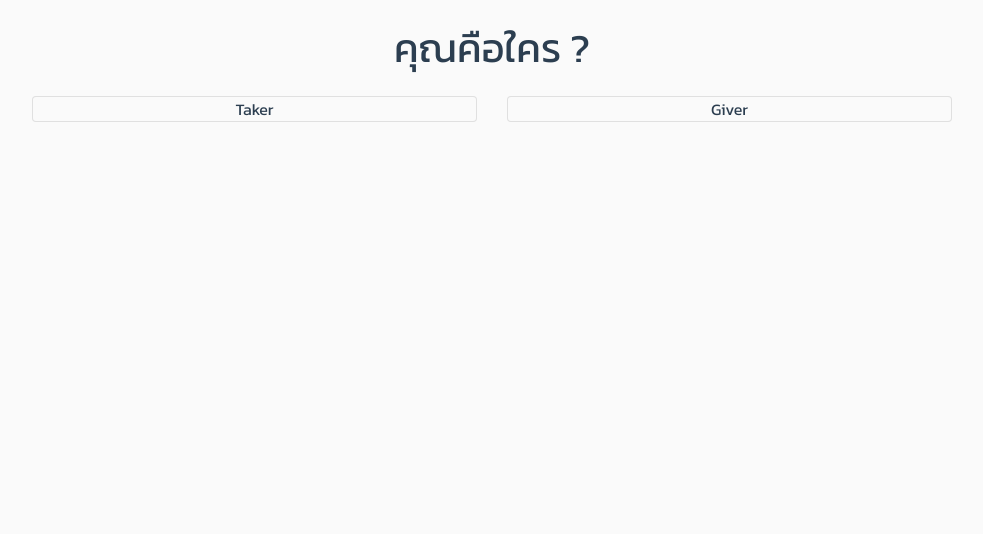
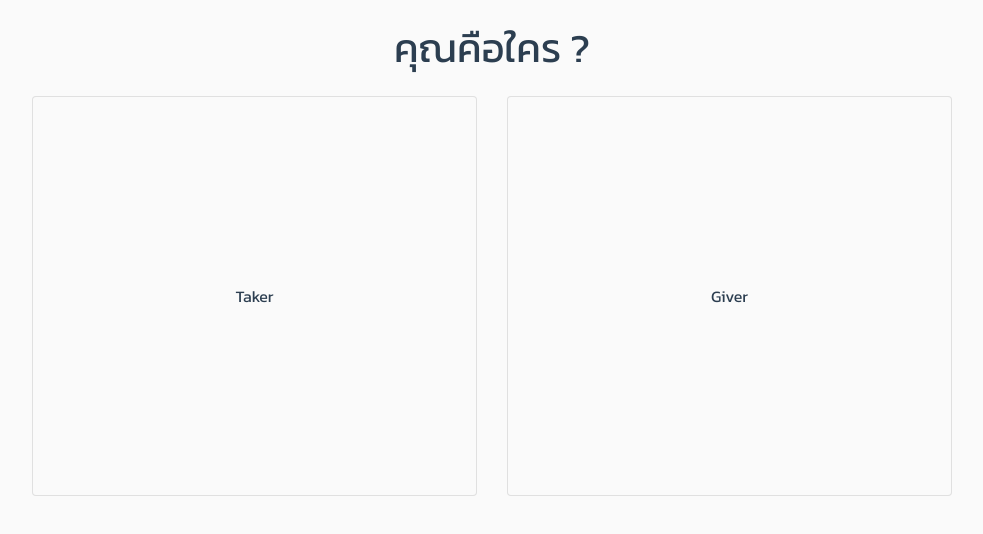
Before and after one commit to WebmasterCamp/ywc17-workshop-a, a Vue app: page / in a window 1280 px wide. Shown: the top 534 px of the page, without its empty margins (148-1131 px from the left). Built offline with nearby package versions, Linux system fonts and the light colour scheme.

Commit message:
add selector

```diff
--- a/src/assets/scss/styles.scss
+++ b/src/assets/scss/styles.scss
@@ -2,6 +2,10 @@
 @import 'node_modules/bootstrap/scss/bootstrap';
 @import 'node_modules/bootstrap-vue/src/index.scss';
 
+.bg-primary {
+    background-color: $primary;
+}
+
 * {
   font-family: 'Kanit', sans-serif;
 }
--- a/src/components/NavBar.vue
+++ b/src/components/NavBar.vue
@@ -20,6 +20,7 @@
 <style lang="css">
 .navbar {
     box-shadow: 0 8px 30px rgba(10,31,68,.1);
+    background: #fafafa;
 }
 .logo {
     height: 100%;
--- a/src/views/Landing.vue
+++ b/src/views/Landing.vue
@@ -1,14 +1,14 @@
 <template>
     <b-container>
-        <div>
+        <section>
             <h1 class="my-4 text-center">คุณคือใคร ?</h1>
-            <b-row align-h="center">
+            <b-row align-h="center" style="min-height: 50vh;">
                 <b-col cols="5">
-                    <div class="card text-center" @click="onSelectActor('taker')">Taker</div>
+                    <div class="card text-center d-flex h-100 justify-content-center" @click="onSelectActor('taker')">Taker</div>
                 </b-col>
-                <b-col cols="5"><div class="card text-center" @click="onSelectActor('giver')">Giver</div></b-col>
+                <b-col cols="5"><div class="card text-center d-flex h-100 justify-content-center" @click="onSelectActor('giver')">Giver</div></b-col>
             </b-row>
-        </div>
+        </section>
     </b-container>
 </template>
 
@@ -26,5 +26,8 @@ export default {
 }
 </script>
 
-<style>
+<style scoped>
+.card-select {
+    min-height: 50vh;
+}
 </style>
```
